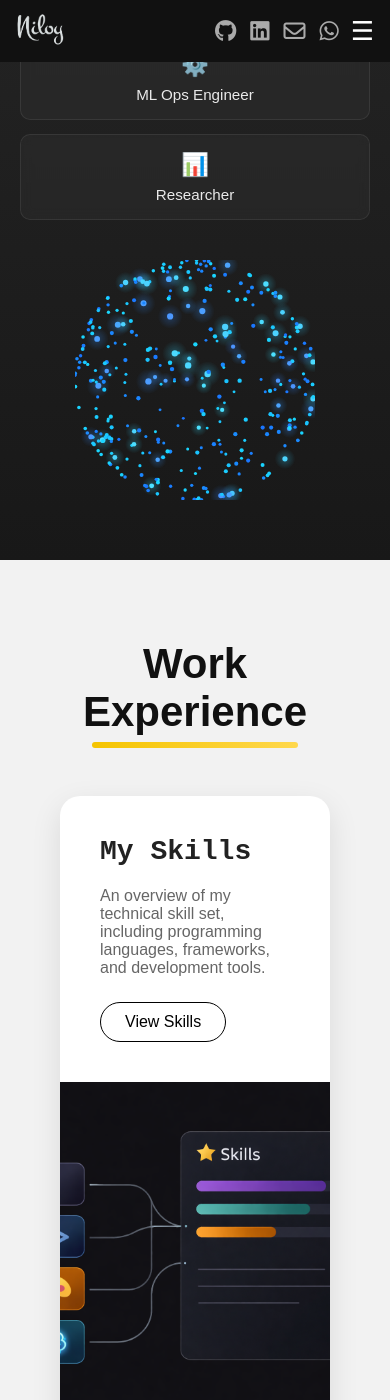
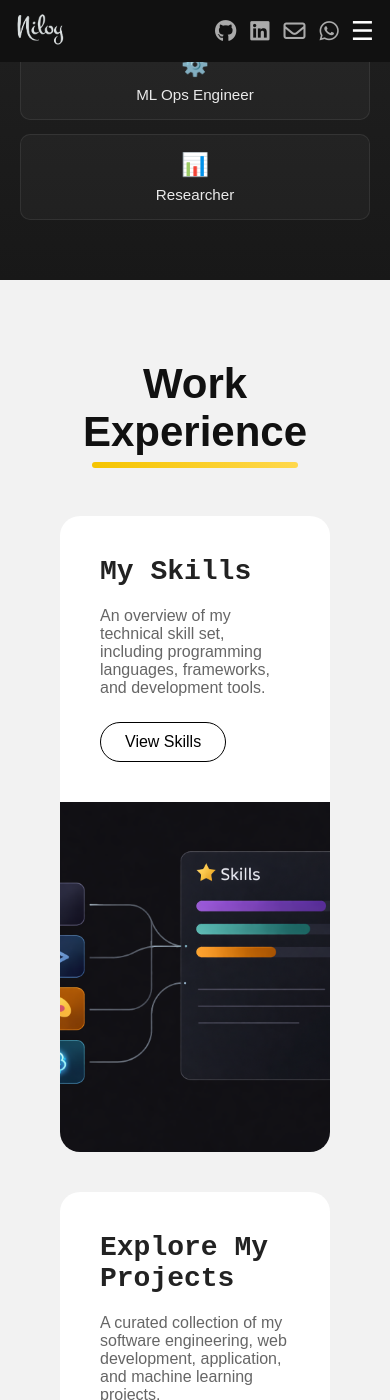
Before and after one commit to Niloy077/Niloy077.github.io, a Jekyll site: the page built from index.markdown, in a window 390 px wide and 1400 px high, scrolled down 484 px. Built offline with Jekyll 4.4.1, drawn with Linux system fonts in a browser that asks for light colours.

Commit message:
optimized 2

```diff
--- a/assets/css/style.css
+++ b/assets/css/style.css
@@ -1312,3 +1312,55 @@ h3 {
     align-items: flex-start;
   }
 }
+
+/* =========================
+   DISABLE HOVER EFFECTS & SHADOWS ON PHONES
+   ========================= */
+@media (max-width: 767px) and (hover: none) {
+
+  /* Remove all box-shadows that are decorative (cards, buttons, etc.) */
+
+  .hero-globe {
+    display: none;
+  }
+
+  .project-card,
+  .skills-content .skill-group,
+  .work-card-image,
+  .live-indicator {
+    box-shadow: none !important;
+  }
+
+  /* Disable hover-specific shadows/glows */
+  .dev-projects .project-card:hover,
+  .ml-projects .project-card:hover,
+  .skills-content .skill-group:hover {
+    box-shadow: none !important;
+  }
+
+  /* Disable transform lifts on hover */
+  .designation-card:hover,
+  .socials a:hover {
+    transform: none !important;
+  }
+
+  /* Remove border color change on designation cards */
+  .designation-card:hover {
+    border-color: initial !important;
+  }
+
+  /* Disable backdrop-filter (performance + visual noise on mobile) */
+  .designation-card {
+    backdrop-filter: none !important;
+  }
+
+  /* Stop subtle animations that only make sense on hover/pointer devices */
+  .nav-contact::before {
+    animation: none !important;
+  }
+
+  /* Stop live indicator ripple (saves CPU) */
+  .live-indicator::before {
+    animation: none !important;
+  }
+}
```
Also changed, not shown: 1 other file.
